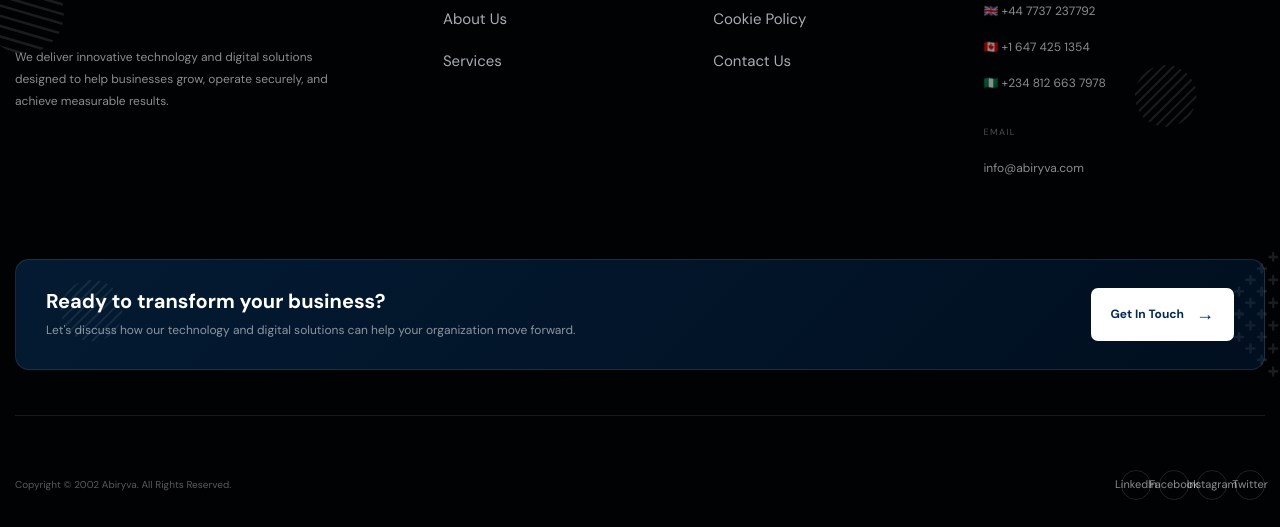
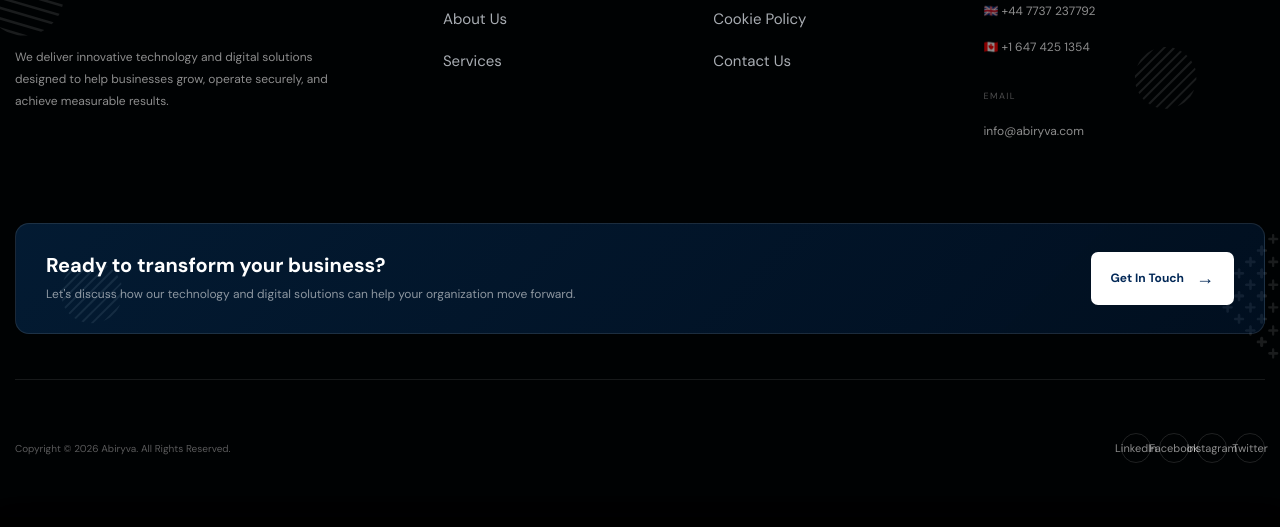
Before and after one commit to Aminvi/ABIRYVA, a plain HTML site: page single8.html in a window 1280 px wide. Shown: the part 2217-2744 px from the top of the page. Drawn offline with Linux system fonts and the light colour scheme.

Commit message:
Update single8.html

```diff
--- a/single8.html
+++ b/single8.html
@@ -248,9 +248,7 @@
                         🇨🇦 +1 647 425 1354
                     </a>
 
-                    <a href="tel:+2348126637978">
-                        🇳🇬 +234 812 663 7978
-                    </a>
+
                 </div>
 
 
@@ -292,7 +290,7 @@
 
             <div class="footer-copyright">
                 <p>
-                    Copyright © 2002 Abiryva. All Rights Reserved.
+                    Copyright © 2026 Abiryva. All Rights Reserved.
                 </p>
             </div>
 
```
